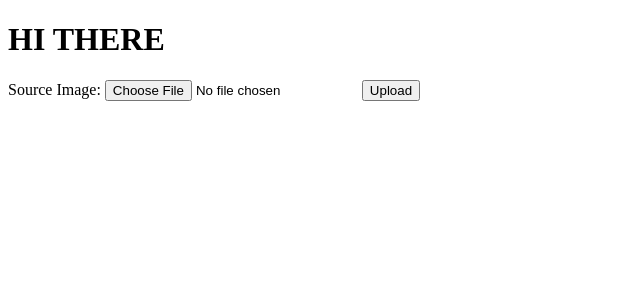
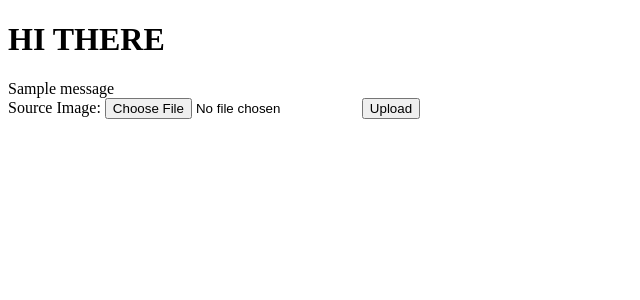
Before and after one commit to radkinz/ascii-image-gen-with-flask, a Flask app: page / in a window 1280 px wide. Shown: the top 300 px of the page, without its empty margins (0-640 px from the left). Run offline with Flask 2, Linux system fonts and the light colour scheme; one stand-in notice (Sample message) is shown.

Commit message:
create a place to display flash messages

```diff
--- a/templates/index.html
+++ b/templates/index.html
@@ -10,6 +10,15 @@
     <h1>
         HI THERE
     </h1>
+
+    {% with messages = get_flashed_messages() %}
+   {% if messages %}
+      {% for message in messages %}
+         {{ message }}
+      {% endfor %}
+   {% endif %}
+{% endwith %}
+
     <form method="post" action="/" enctype="multipart/form-data">
 
                  <label>Source Image:</label>
```
